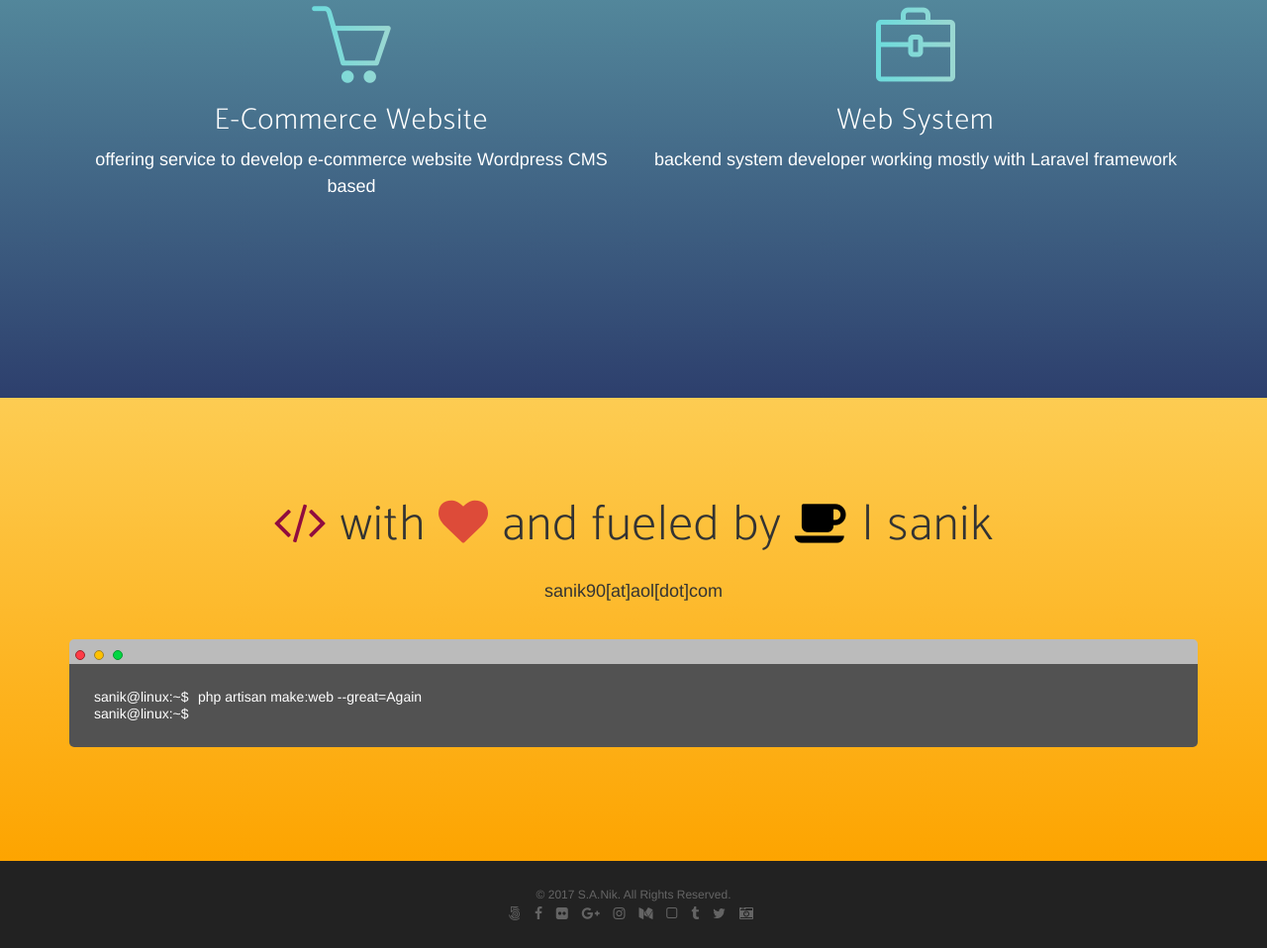
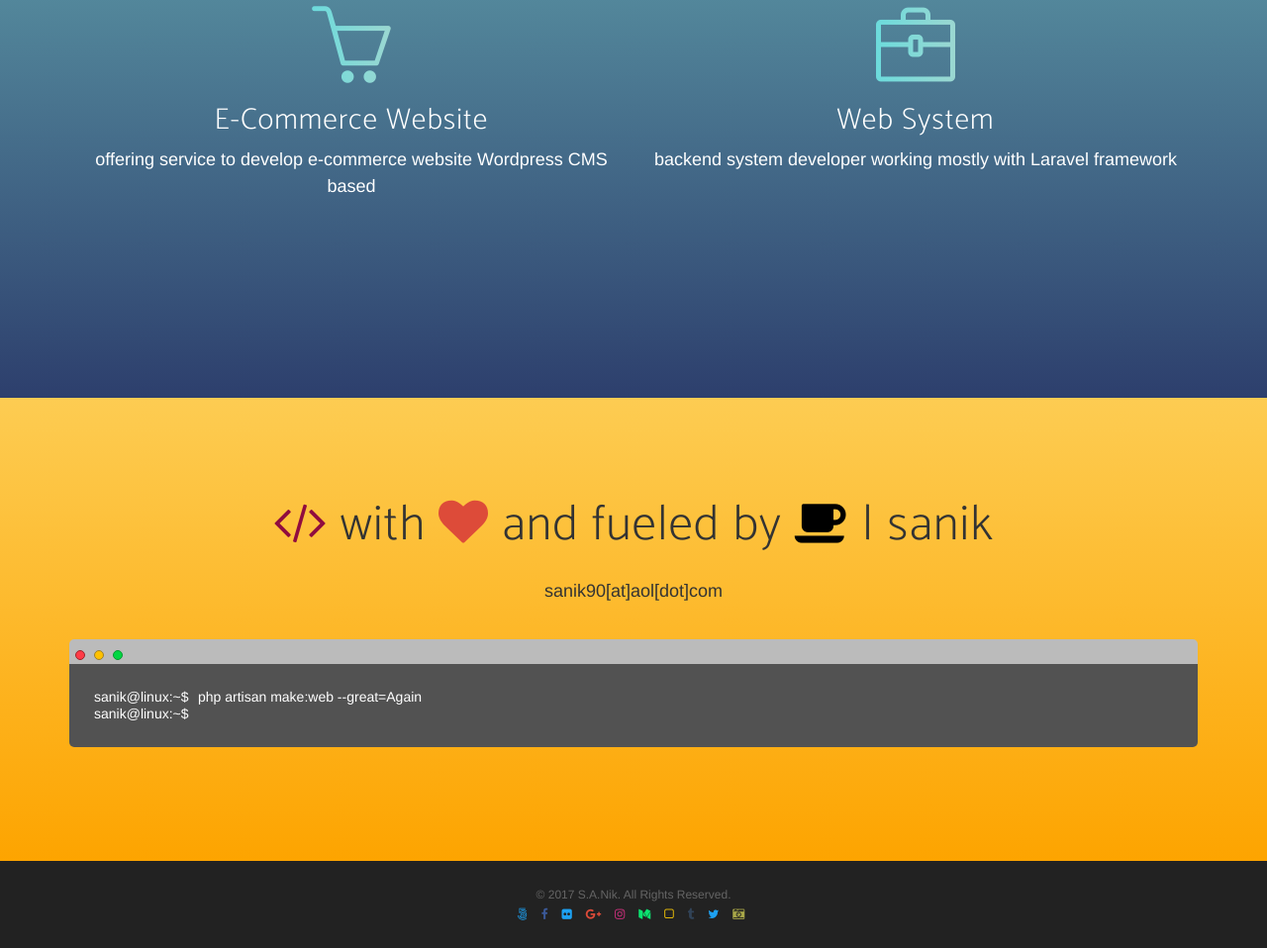
Before and after one commit to sanikkenway/sanikkenway.github.io, a website: page index.html in a window 1280 px wide. Shown: the part 2547-3505 px from the top of the page at 99% size. Drawn offline with nearby package versions, Linux system fonts and the light colour scheme; a web font is replaced by a local one.

Commit message:
coloured social icon footer

```diff
--- a/css/new-age.css
+++ b/css/new-age.css
@@ -401,24 +401,7 @@ section.contact ul.list-social li a {
   border-radius: 100%;
   color: white;
 }
-section.contact ul.list-social li.social-twitter a {
-  background-color: #1da1f2;
-}
-section.contact ul.list-social li.social-twitter a:hover {
-  background-color: #0d95e8;
-}
-section.contact ul.list-social li.social-facebook a {
-  background-color: #3b5998;
-}
-section.contact ul.list-social li.social-facebook a:hover {
-  background-color: #344e86;
-}
-section.contact ul.list-social li.social-google-plus a {
-  background-color: #dd4b39;
-}
-section.contact ul.list-social li.social-google-plus a:hover {
-  background-color: #d73925;
-}
+
 footer {
   background-color: #222222;
   padding: 25px 0;
@@ -432,7 +415,7 @@ footer p {
 footer ul {
   margin-bottom: 0;
 }
-footer ul li a {
+/*footer ul li a {
   font-size: 12px;
   color: rgba(255, 255, 255, 0.3);
 }
@@ -441,7 +424,109 @@ footer ul li a:focus,
 footer ul li a:active,
 footer ul li a.active {
   text-decoration: none;
+}*/
+
+footer ul li a.fa-500px {
+  font-size: 12px;
+  color: #1da1f2;
 }
+footer ul li a:active.fa-500px,
+footer ul li a:focus.fa-500px,
+footer ul li a:hover.fa-500px {
+  color: #0d95e8;
+  text-decoration: none;
+}
+footer ul li a.fa-facebook {
+  font-size: 12px;
+  color: #3b5998;
+}
+footer ul li a:hover.fa-facebook,
+footer ul li a:focus.fa-facebook,
+footer ul li a:hover.fa-facebook {
+  color: #344e86;
+  text-decoration: none;
+}
+footer ul li a.fa-flickr {
+  font-size: 12px;
+  color: #1da1f2;
+}
+footer ul li a:active.fa-flickr,
+footer ul li a:focus.fa-flickr,
+footer ul li a:hover.fa-flickr {
+  color: #0d95e8;
+  text-decoration: none;
+}
+footer ul li a.fa-google-plus {
+  font-size: 12px;
+  color: #dd4b39;
+}
+footer ul li a:hover.fa-google-plus,
+footer ul li a:focus.fa-google-plus,
+footer ul li a:hover.fa-google-plus {
+  color: #d73925;
+  text-decoration: none;
+}
+footer ul li a.fa-instagram {
+  font-size: 12px;
+  color: #cb307c;
+}
+footer ul li a:hover.fa-instagram,
+footer ul li a:focus.fa-instagram,
+footer ul li a:hover.fa-instagram {
+  color: #cb1d62;
+  text-decoration: none;
+}
+footer ul li a.fa-medium {
+  font-size: 12px;
+  color: #0be370;
+}
+footer ul li a:hover.fa-medium,
+footer ul li a:focus.fa-medium,
+footer ul li a:hover.fa-medium {
+  color: #00ab6c;
+  text-decoration: none;
+}
+footer ul li a.fa-square-o {
+  font-size: 12px;
+  color: #ffcd05;
+}
+footer ul li a:hover.fa-square-o,
+footer ul li a:focus.fa-square-o,
+footer ul li a:hover.fa-square-o {
+  color: #ffba02;
+  text-decoration: none;
+}
+footer ul li a.fa-tumblr {
+  font-size: 12px;
+  color: #314358;
+}
+footer ul li a:hover.fa-tumblr,
+footer ul li a:focus.fa-tumblr,
+footer ul li a:hover.fa-tumblr {
+  color: #213658;
+  text-decoration: none;
+}
+footer ul li a.fa-twitter {
+  font-size: 12px;
+  color: #1da1f2;
+}
+footer ul li a:hover.fa-twitter,
+footer ul li a:focus.fa-twitter,
+footer ul li a:hover.fa-twitter {
+  color: #3b88c3;
+  text-decoration: none;
+}
+footer ul li a.fa-camera-retro {
+  font-size: 12px;
+  color: #a7a648;
+}
+footer ul li a:hover.fa-camera-retro,
+footer ul li a:focus.fa-camera-retro,
+footer ul li a:hover.fa-camera-retro {
+  color: #8b8833;
+  text-decoration: none;
+}
+
 .bg-primary {
   background: #77ccc7;
   background: -webkit-linear-gradient(#77ccc7, #2d3f6d);
--- a/index.html
+++ b/index.html
@@ -241,16 +241,16 @@
         <div class="container">
             <p>&copy; 2017 S.A.Nik. All Rights Reserved.</p>
             <ul class="list-inline">
-                <li><a href="https://500px.com/sanik" class="fa fa-500px" style="text-decoration: none;" target="_blank"></a></li>
-				<li><a href="https://www.facebook.com/sanik90" class="fa fa-facebook" style="text-decoration: none;" target="_blank"></a></li>
-				<li><a href="https://www.flickr.com/photos/sanik" class="fa fa-flickr" style="text-decoration: none;" target="_blank"></a></li>
-				<li><a href="https://plus.google.com/u/0/+NikSaifulAnuar" class="fa fa-google-plus" style="text-decoration: none;" target="_blank"></a></li>
-				<li><a href="https://instagram.com/sanik90" class="fa fa-instagram" style="text-decoration: none;" target="_blank"></a></li>
-				<li><a href="https://medium.com/@sanik90" class="fa fa-medium" style="text-decoration: none;" target="_blank"></a></li>
-				<li><a href="https://members.nationalgeographic.com/773926066898" class="fa fa-square-o" style="text-decoration: none;" target="_blank"></a></li>
-				<li><a href="https://sanik.tumblr.com" class="fa fa-tumblr" style="text-decoration: none;" target="_blank"></a></li>
-				<li><a href="https://twitter.com/sanik90" class="fa fa-twitter" style="text-decoration: none;" target="_blank"></a></li>
-				<li><a href="https://sanik.vsco.co" class="fa fa-camera-retro" style="text-decoration: none;" target="_blank"></a></li>
+                <li><a href="https://500px.com/sanik" class="fa fa-500px" target="_blank"></a></li>
+				<li><a href="https://www.facebook.com/sanik90" class="fa fa-facebook" target="_blank"></a></li>
+				<li><a href="https://www.flickr.com/photos/sanik" class="fa fa-flickr" target="_blank"></a></li>
+				<li><a href="https://plus.google.com/u/0/+NikSaifulAnuar" class="fa fa-google-plus" target="_blank"></a></li>
+				<li><a href="https://instagram.com/sanik90" class="fa fa-instagram" target="_blank"></a></li>
+				<li><a href="https://medium.com/@sanik90" class="fa fa-medium" target="_blank"></a></li>
+				<li><a href="https://members.nationalgeographic.com/773926066898" class="fa fa-square-o" target="_blank"></a></li>
+				<li><a href="https://sanik.tumblr.com" class="fa fa-tumblr" target="_blank"></a></li>
+				<li><a href="https://twitter.com/sanik90" class="fa fa-twitter" target="_blank"></a></li>
+				<li><a href="https://sanik.vsco.co" class="fa fa-camera-retro" target="_blank"></a></li>
             </ul>
         </div>
     </footer>
```
